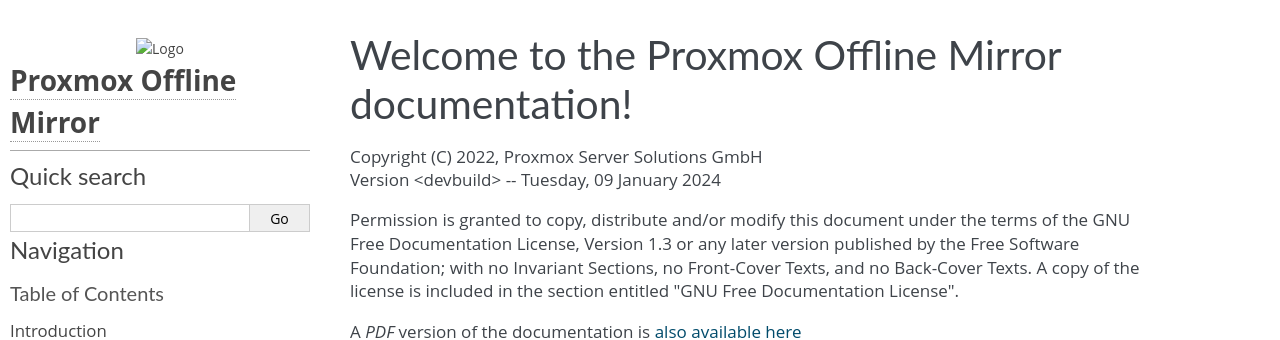
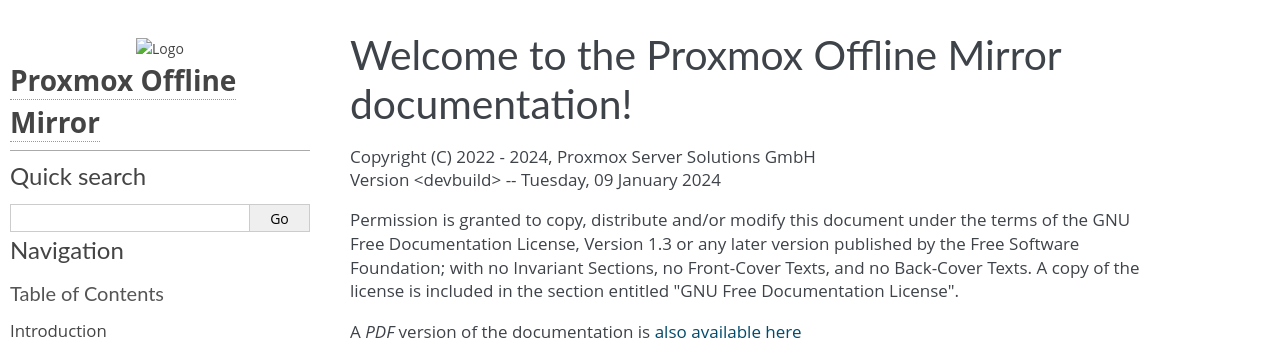
Before and after one commit to proxmox/proxmox-offline-mirror, a Sphinx documentation site: the page built from docs/index.rst, in a window 1280 px wide and 900 px high. Shown: the top 340 px of the window. Built offline with Sphinx 7.4.7, drawn with Linux system fonts in a browser that asks for light colours; some of the changed text lies outside the part shown.

Commit message:
docs: update copyright years
Signed-off-by: Thomas Lamprecht <t.lamprecht@proxmox.com>

```diff
--- a/docs/conf.py
+++ b/docs/conf.py
@@ -71,7 +71,7 @@
 
 # General information about the project.
 project = 'Proxmox Offline Mirror'
-copyright = '2022, Proxmox Server Solutions GmbH'
+copyright = '2022 - 2024, Proxmox Server Solutions GmbH'
 author = 'Proxmox Support Team'
 
 # The version info for the project you're documenting, acts as a replacement for
```
